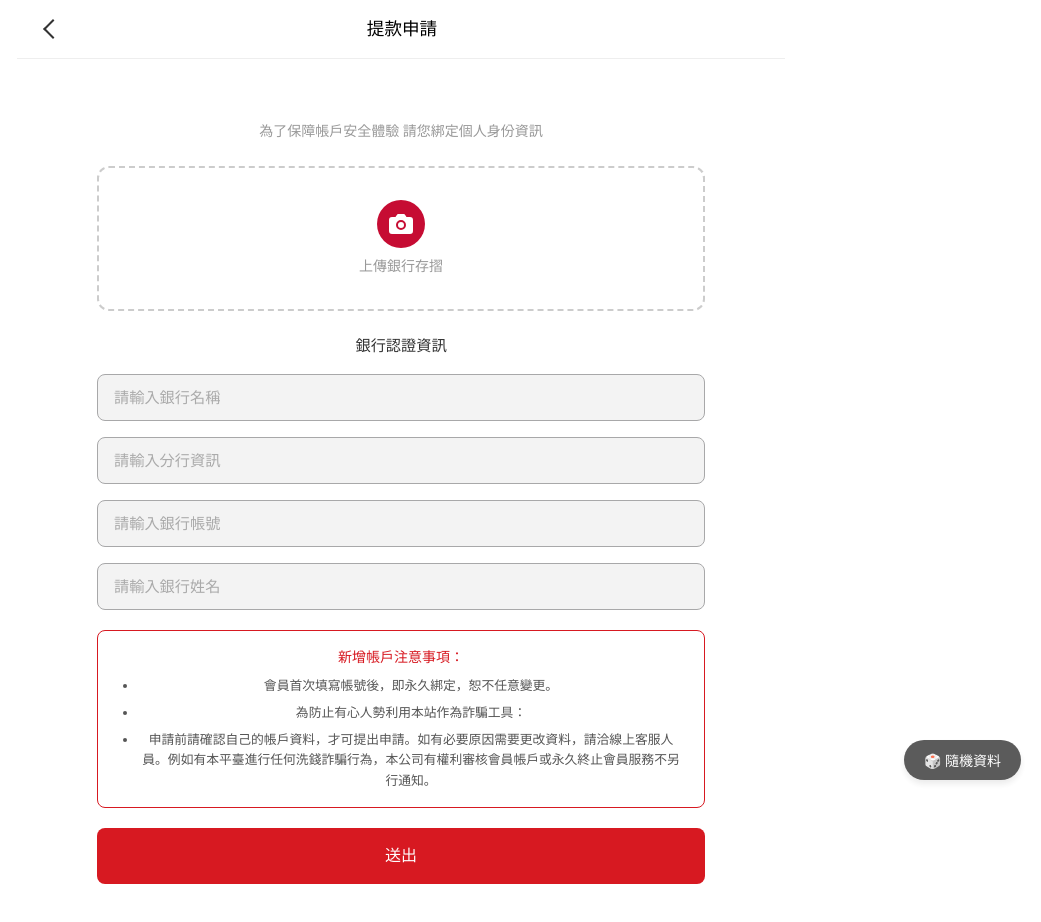
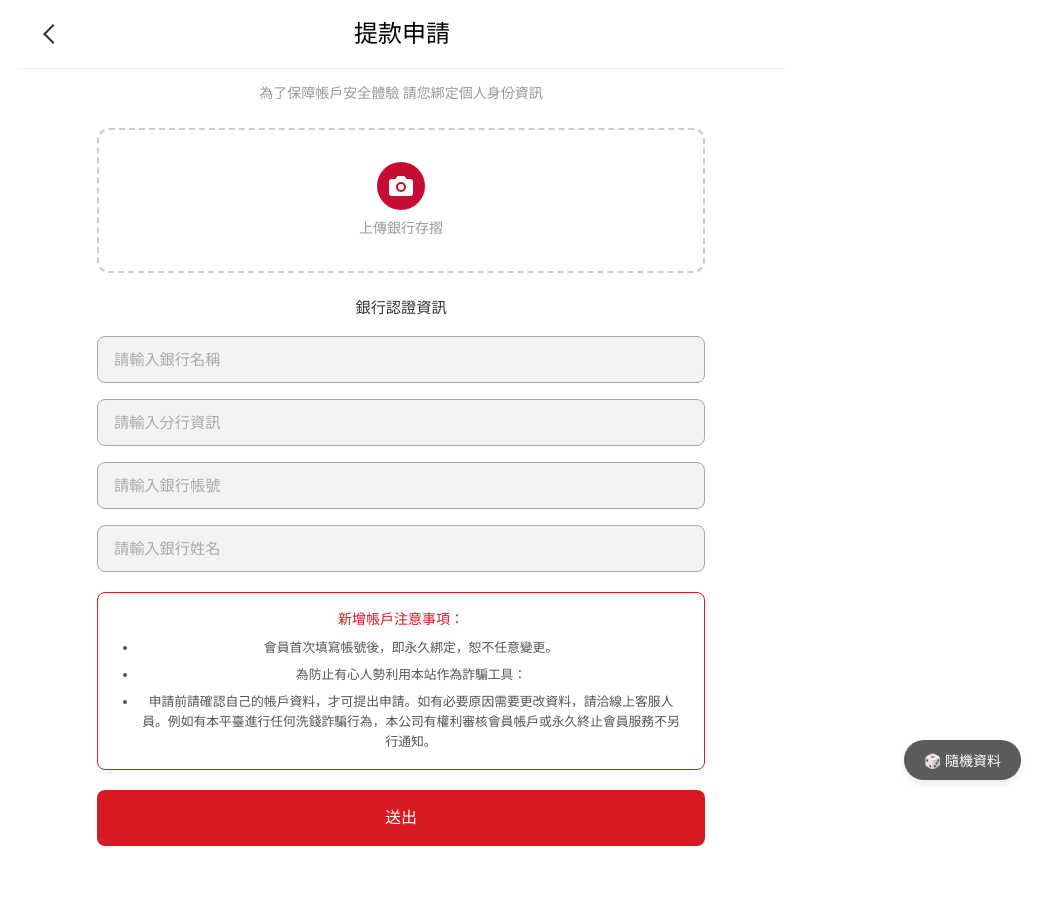
Before and after one commit to 13g7895123/bonus.ecommerce, a Vue app in the folder frontend/: page /withdrawal/setup in a window 1280 px wide. Shown: the top 922 px of the page, without its empty margins (239-1280 px from the left). After the commit the page ends 894 px from the top, so only its background shows below. Built offline with nearby package versions, Linux system fonts and the light colour scheme; a web font is replaced by a local one.

Commit message:
feat: 調整頁面標題樣式以提升可讀性；更新提款申請頁面返回路徑

```diff
--- a/frontend/src/components/PageHeader.vue
+++ b/frontend/src/components/PageHeader.vue
@@ -77,8 +77,8 @@ const goBack = () => {
 
 .header-title {
   color: black;
-  font-size: 1.1rem;
-  font-weight: 700;
+  font-size: 1.5rem;
+  font-weight: 900;
   margin: 0;
 }
 
--- a/frontend/src/views/WithdrawalSetPassword.vue
+++ b/frontend/src/views/WithdrawalSetPassword.vue
@@ -33,10 +33,15 @@ onMounted(() => {
 
   const userStr = localStorage.getItem('user')
   if (userStr) {
-    const user = JSON.parse(userStr)
-    // Check if user has wallet password set
-    if (user.wallet && user.wallet.password) {
-      router.replace('/withdrawal/setup')
+    try {
+      const user = JSON.parse(userStr)
+      // Check if user has wallet password set
+      // Some versions of user object might not have wallet property initialized
+      if (user.wallet && user.wallet.password) {
+        router.replace('/withdrawal/setup')
+      }
+    } catch (e) {
+      console.error('Failed to parse user from localStorage', e)
     }
   }
 })
--- a/frontend/src/views/WithdrawalSetup.vue
+++ b/frontend/src/views/WithdrawalSetup.vue
@@ -1,6 +1,6 @@
 <template>
   <div class="ws-page">
-    <PageHeader title="提款申請" back-to="/withdrawal/set-password" />
+    <PageHeader title="提款申請" back-to="/transactions" />
 
     <div class="ws-content">
       <p class="ws-desc">為了保障帳戶安全體驗 請您綁定個人身份資訊</p>
@@ -58,7 +58,7 @@ const fillRandomData = () => {
 }
 
 .ws-content {
-  padding: 3rem 5rem;
+  padding: 0 5rem 3rem 5rem;
 }
 
 .ws-desc {
@@ -167,7 +167,7 @@ const fillRandomData = () => {
 }
 
 .ws-content {
-  padding: 3rem 5rem;
+  padding: 0 5rem 3rem 5rem;
 }
 
 .ws-desc {
```
